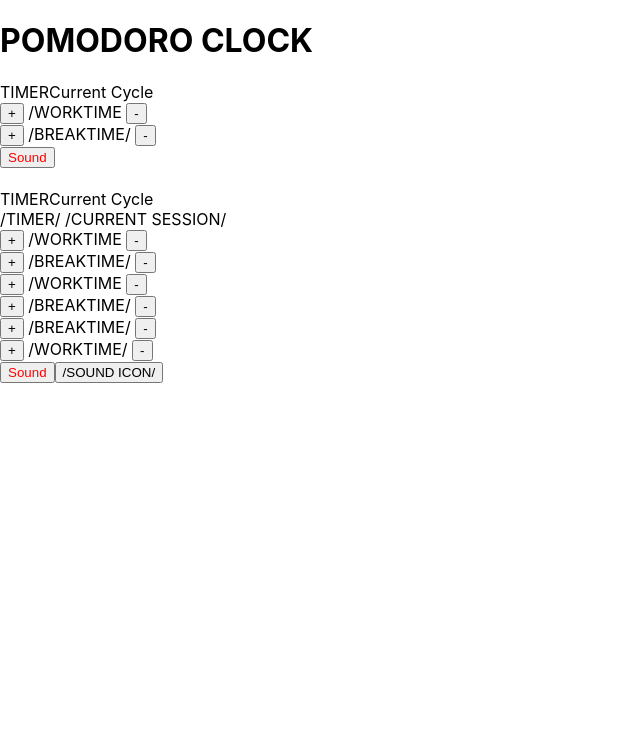
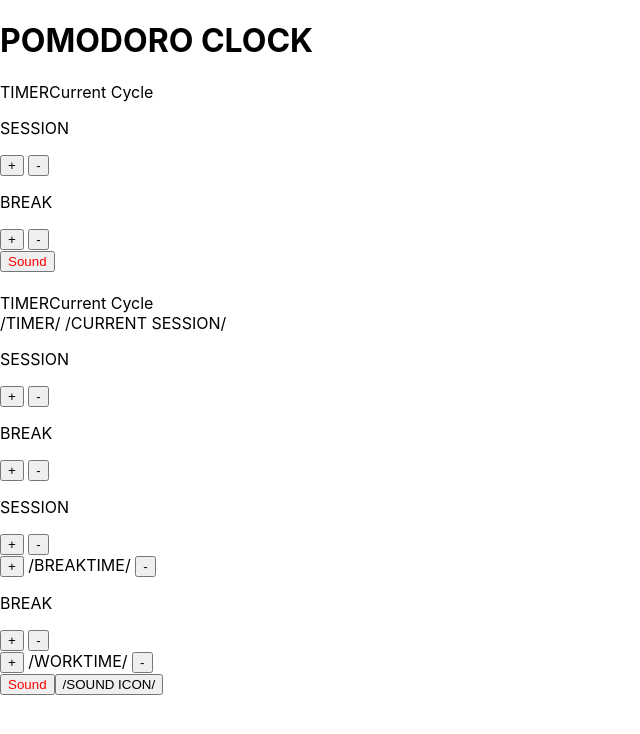
Before and after one commit to LarrySimiyu/handTracking, a React (Create React App) app in the folder handy-tool/: page / in a window 1280 px wide. Shown: the top 734 px of the page, without its empty margins (0-640 px from the left). Built offline with nearby package versions, Linux system fonts and the light colour scheme.

Commit message:
breaktime change

```diff
--- a/handy-tool/src/BreakController.js
+++ b/handy-tool/src/BreakController.js
@@ -1,13 +1,21 @@
 import React, { Component } from "react";
 
 class BreakController extends Component {
-  state = {};
+  handleBreakIncrement = () => {
+    this.props.incrementBreak();
+  };
+
+  handleBreakDecrement = () => {
+    this.props.decrementTime();
+  };
+
   render() {
     return (
-      <div>
-        <button> + </button>
-        <span> /BREAKTIME/ </span>
-        <button> - </button>
+      <div className="controller">
+        <p>BREAK</p>
+        <button onClick={this.handleBreakIncrement}> + </button>
+        <span> {this.props.breakTime} </span>
+        <button onClick={this.handleBreakDecrement}> - </button>
       </div>
     );
   }
--- a/handy-tool/src/WorkControllers.js
+++ b/handy-tool/src/WorkControllers.js
@@ -1,17 +1,24 @@
-import React, { Component } from 'react'
-
+import React, { Component } from "react";
 
 class WorkController extends Component {
-    state = {  }
-    render() {
-        return (
-            <di>
-                <button> + </button>
-                <span> /WORKTIME </span>
-                <button> - </button>
-            </di>
-         );
-    }
+  handleWorkIncrement = () => {
+    this.props.incrementTime();
+  };
+
+  handleWorkDecrement = () => {
+    this.props.decrementTime();
+  };
+
+  render() {
+    return (
+      <div className="controller">
+        <p>SESSION</p>
+        <button onClick={this.handleWorkIncrement}> + </button>
+        <span> {this.props.workTime} </span>
+        <button onClick={this.handleWorkDecrement}> - </button>
+      </div>
+    );
+  }
 }
 
 export default WorkController;
```
